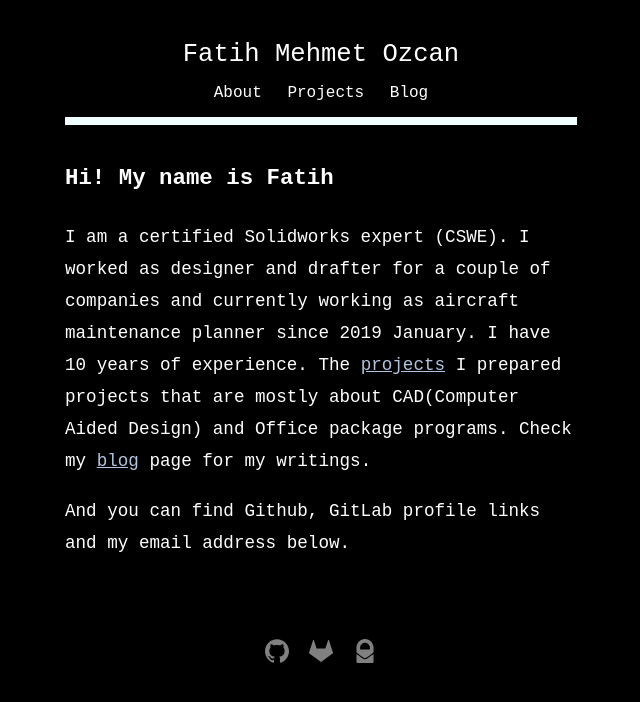
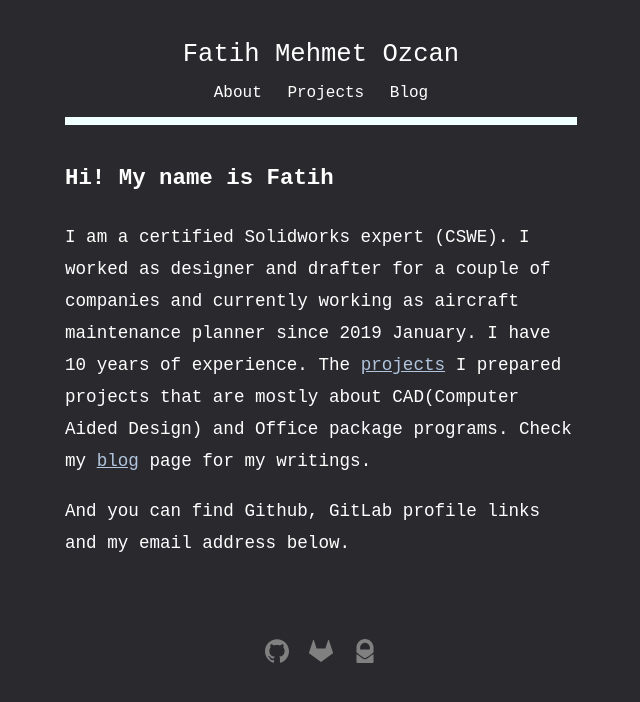
Before and after one commit to fatihmeh/fatihmeh.github.io, a Jekyll site: the page built from index.html, in a window 1280 px wide. Shown: the top 702 px of the page, without its empty margins (319-959 px from the left). Built offline with Jekyll 4.4.1, drawn with Linux system fonts in a browser that asks for light colours.

Commit message:
Update main.css

```diff
--- a/css/main.css
+++ b/css/main.css
@@ -21,7 +21,7 @@ time, mark, audio, video {
 body {
   font-family: "Courier New", Courier, monospace;
   color: #fff;
-  background: #000;
+  background: #2a2a2e;
 }
 #container {
   width:40%; margin:auto; margin-top:0px; margin-bottom:0px;  text-align:left;
```
